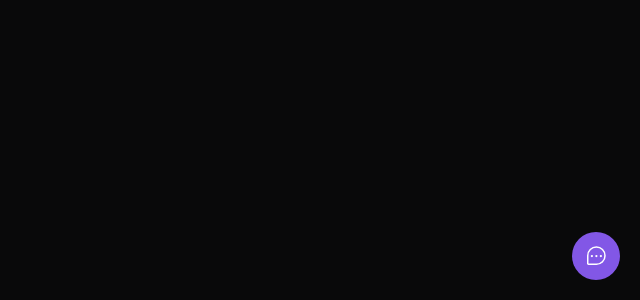
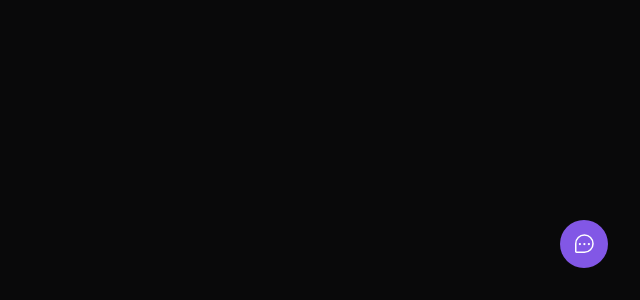
Before and after one commit to RayanneRamos/feedbackwidget-web, a React (Vite) app: page / in a window 1280 px wide. Shown: the part 500-800 px from the top of the page, without its empty margins (640-1280 px from the left). Built offline with nearby package versions, Linux system fonts and the light colour scheme.

Commit message:
Criação do Popover da aplicação

```diff
--- a/src/components/Widget.tsx
+++ b/src/components/Widget.tsx
@@ -1,11 +1,13 @@
 import { ChatTeardropDots } from 'phosphor-react';
-import { useState } from 'react';
 import { Popover } from '@headlessui/react';
+import { WidgetForm } from './WidgetForm';
 
 export function Widget() {
   return (
-    <Popover className="absolute bottom-5 right-5">
-      <Popover.Panel>Hello World</Popover.Panel>
+    <Popover className="absolute bottom-4 right-4 md:bottom-8 md:right-8 flex flex-col items-end">
+      <Popover.Panel>
+        <WidgetForm />
+      </Popover.Panel>
       <Popover.Button className="bg-brand-500 rounded-full px-3 h-12 text-white flex items-center group">
         <ChatTeardropDots className="w-6 h-6" />
         <span className="max-w-0 overflow-hidden group-hover:max-w-xs transition-all duration-500 ease-linear">
```
